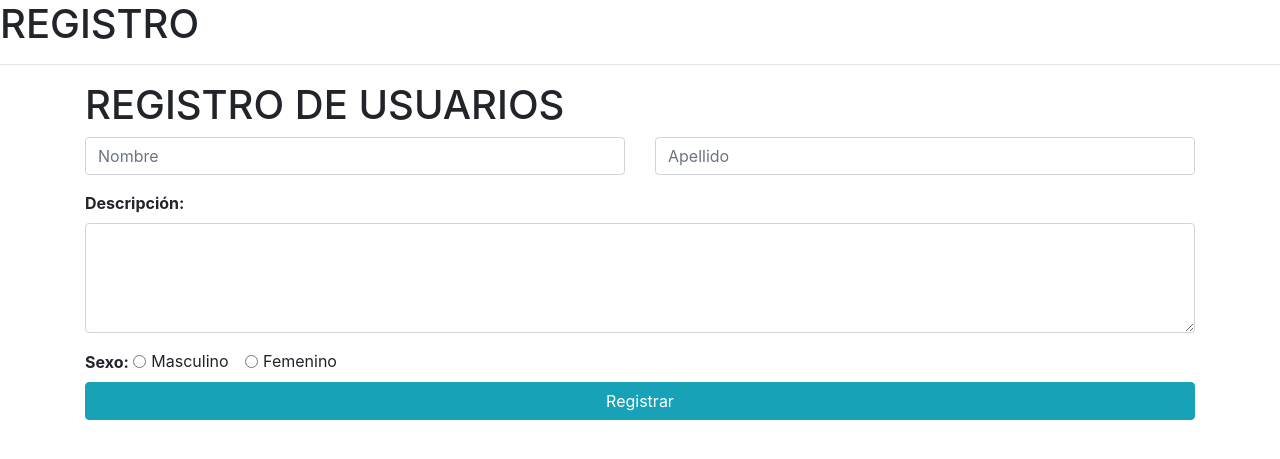
After one commit to Luisgeovany/superWeb1, a PHP site: page /formularioRegistro.php in a window 1280 px wide. The commit adds this page. Shown: the top 459 px of the page. Run offline with PHP 8.4, Linux system fonts and the light colour scheme.

Commit message:
CLASE 30 DE OCTUBRE2020
TRABAJO EN CLASE WEB 1

```diff
--- /dev/null
+++ b/formularioRegistro.php
@@ -0,0 +1,57 @@
+<!DOCTYPE html>
+<html lang="en">
+<head>
+    <meta charset="UTF-8">
+    <meta name="viewport" content="width=device-width, initial-scale=1.0">
+    <title>prueba</title>
+    <link rel="stylesheet" href="https://cdn.jsdelivr.net/npm/bootstrap@4.5.3/dist/css/bootstrap.min.css" integrity="sha384-TX8t27EcRE3e/ihU7zmQxVncDAy5uIKz4rEkgIXeMed4M0jlfIDPvg6uqKI2xXr2" crossorigin="anonymous">
+</head>
+<body>
+    <header>
+        <h1>REGISTRO</h1>
+        <hr>
+    </header>
+    <main>
+        <div class="container">
+            <form action="registrarUsuarios.php" method="POST">
+                <h1>REGISTRO DE USUARIOS</h1>
+
+                <div class="row">
+                    <div class="col">
+                        <input type="text" class="form-control" placeholder="Nombre" name="nombre">
+                    </div>
+                    <div class="col">
+                        <input type="text" class="form-control" placeholder="Apellido" name="apellido">
+                    </div>
+                </div>
+
+                <div class="row mt-3">
+
+                    <div class="col">
+                        <label class="font-weight-bold">Descripción:</label>
+                        <textarea class="form-control" rows="4" name="descripcion"></textarea>
+                    </div>
+                </div>
+
+                <div class="row mt-3">
+                    <div class="col align-self-end">
+                        <label class="font-weight-bold">Sexo: </label>
+                        <div class="form-check form-check-inline">
+                            <input class="form-check-input" type="radio" name="genero" value="m">
+                            <label class="form-check-label">Masculino</label>
+                        </div>
+                        <div class="form-check form-check-inline">
+                            <input class="form-check-input" type="radio" name="genero" value="f">
+                            <label class="form-check-label">Femenino</label>
+                        </div>
+                    </div>
+                </div>
+                <button type="submit" class="btn btn-info btn-block" name="botonEnvio">Registrar</button>
+            </form>
+        </div>
+
+    </main>
+    <script src="https://code.jquery.com/jquery-3.5.1.slim.min.js" integrity="sha384-DfXdz2htPH0lsSSs5nCTpuj/zy4C+OGpamoFVy38MVBnE+IbbVYUew+OrCXaRkfj" crossorigin="anonymous"></script>
+<script src="https://cdn.jsdelivr.net/npm/bootstrap@4.5.3/dist/js/bootstrap.bundle.min.js" integrity="sha384-ho+j7jyWK8fNQe+A12Hb8AhRq26LrZ/JpcUGGOn+Y7RsweNrtN/tE3MoK7ZeZDyx" crossorigin="anonymous"></script>
+</body>
+</html>
--- a/funciones.php
+++ b/funciones.php
@@ -9,4 +9,5 @@ Saludar("Luis");
 Saludar("James");
 Saludar($nombre);
 
+
 ?>
--- /dev/null
+++ b/servidorPOST.php
@@ -0,0 +1,5 @@
+<?php
+if(isset($_POST["boton"])){
+    print_r($_POST);
+}
+?>
```
Also changed, not shown: BaseDatos.php (added, +30 -0 lines), clientePOST.php (added, +38 -0 lines), funcionSumar.php (added, +10 -0 lines), registrarUsuarios.php (added, +18 -0 lines), sombreros.php7.txt (deleted).
